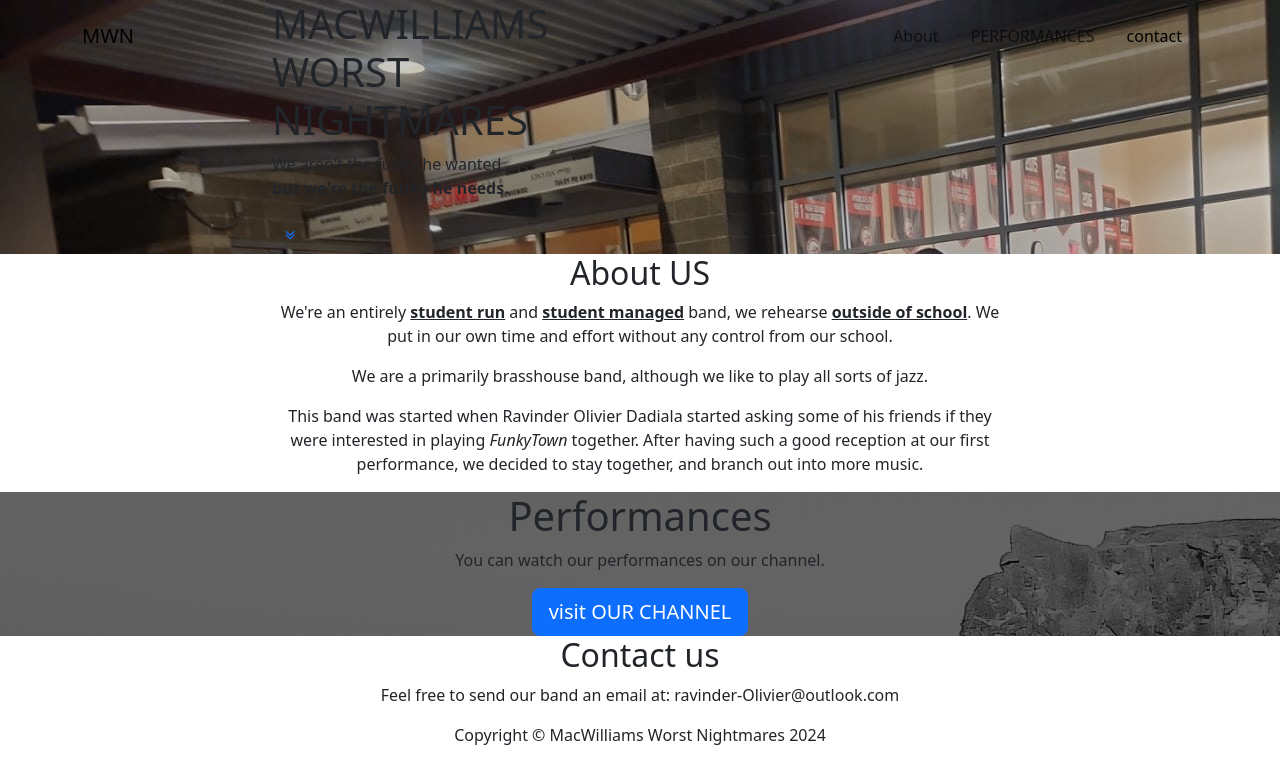
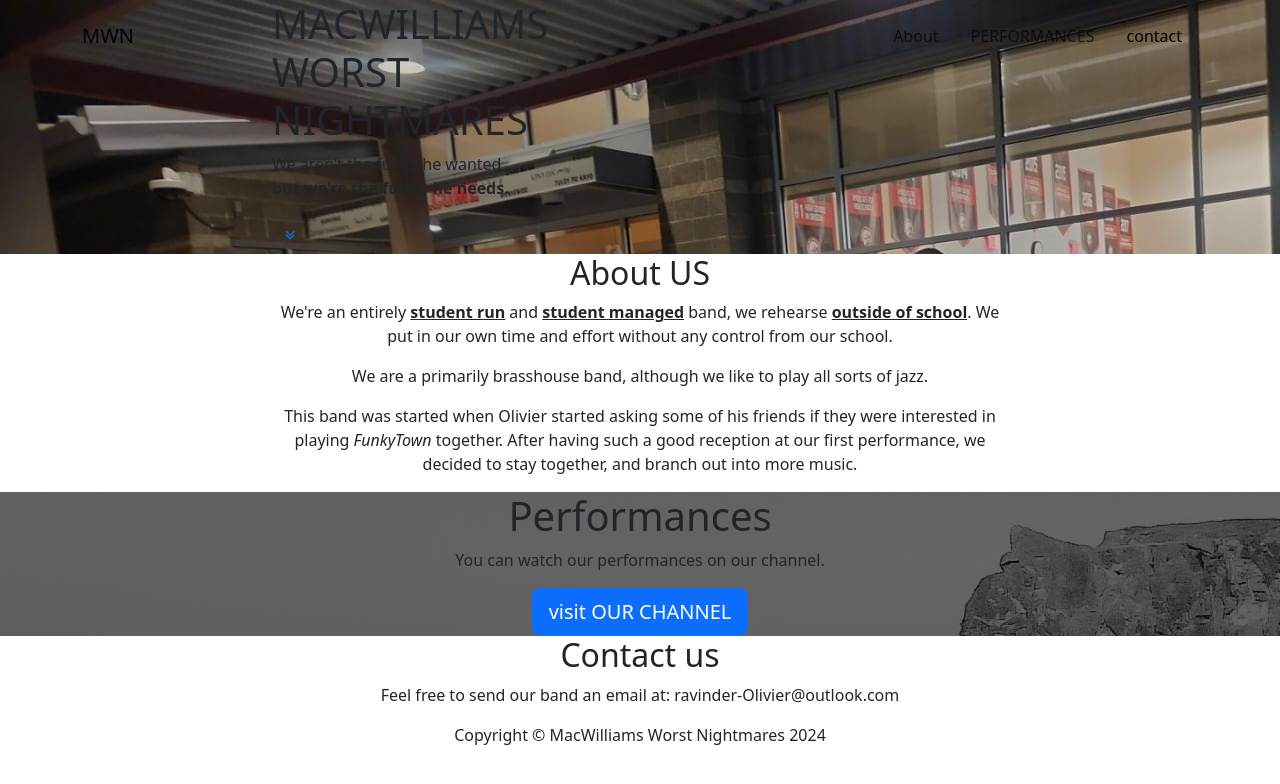
Before and after one commit to ravinder-Olivier/mwn, a plain HTML site: page index.html in a window 1280 px wide. Drawn offline with nearby package versions, Linux system fonts and the light colour scheme.

Commit message:
Update
Signed-off-by: Ravinder Olivier Singh Dadiala <ravinder-Olivier@outlook.com>

```diff
--- a/index.html
+++ b/index.html
@@ -50,7 +50,7 @@
                     <h2>About US</h2>
                     <p>We're an entirely&nbsp;<strong><span style="text-decoration: underline;">student run</span></strong>&nbsp;and <strong><span style="text-decoration: underline;">student managed</span></strong>&nbsp;band, we rehearse <strong><span style="text-decoration: underline;">outside of school</span></strong>.&nbsp;We put in our own time and effort without any control from our school.</p>
                     <p>We are a primarily brasshouse band, although we like to play all sorts of jazz.</p>
-                    <p>This band was started when Ravinder Olivier Dadiala started asking some of his friends if they were interested in playing <em>FunkyTown</em>&nbsp;together. After having such a good reception at our first performance, we decided to stay together, and branch out into more music.</p>
+                    <p>This band was started when Olivier started asking some of his friends if they were interested in playing <em>FunkyTown</em>&nbsp;together. After having such a good reception at our first performance, we decided to stay together, and branch out into more music.</p>
                 </div>
             </div>
         </div>
```
